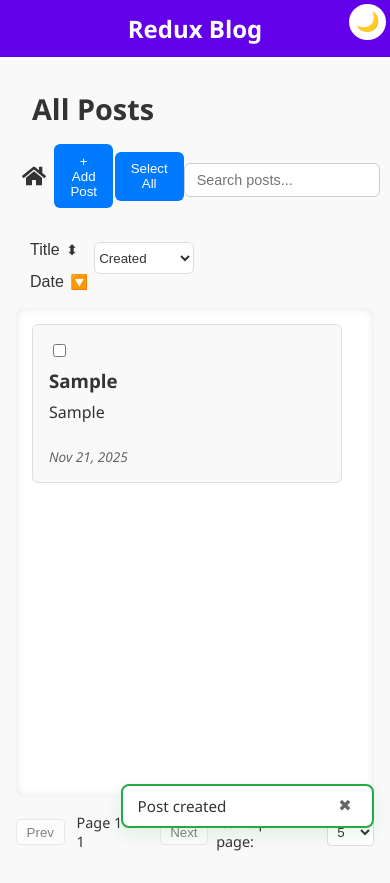
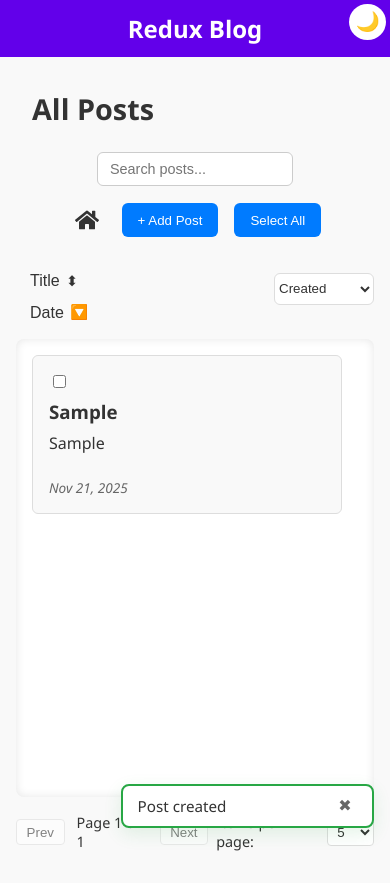
Before and after one commit to Jaiendiran/PP_9.-Social-Feed, a React (Vite) app: page /add in a window 390 px wide. Both pictures are taken after typing "Sample", "Sample" into the empty fields and a click on the button "Save". Built offline with nearby package versions, Linux system fonts and the light colour scheme.

Commit message:
Minor CSS update for the mobile UI.

```diff
--- a/src/features/posts/PostManager.module.css
+++ b/src/features/posts/PostManager.module.css
@@ -45,9 +45,9 @@ h2 {
 }
 
 /* Mobile CSS */
-@media (max-width: 480px) {
+@media (max-width: 600px) {
   .container {
-    padding: 1rem;
+    margin: 1rem;
   }
 
   .header {
--- a/src/features/posts/PostsList.module.css
+++ b/src/features/posts/PostsList.module.css
@@ -191,6 +191,10 @@
 
 /* Mobile CSS */
 @media (max-width: 600px) {
+  .postList h2 {
+    padding: 0 0 1rem;
+  }
+
   .postCard {
     flex-direction: column;
     align-items: flex-start;
@@ -209,10 +213,24 @@
   .searchBarWrapper {
     margin-left: 0;
     margin-top: 0.5rem;
-    width: 100%;
   }
 
   .searchInput {
     width: 100%;
   }
+
+  .rowOneWrapper {
+    flex-direction: column-reverse;
+    align-items: center;
+    gap: 1rem;
+    width: 100%;
+  }
+
+  .rowOneLeft {
+    gap: 1rem;
+  }
+
+  .rowTwoWrapper {
+    width: 100%;
+  }
 }
```
